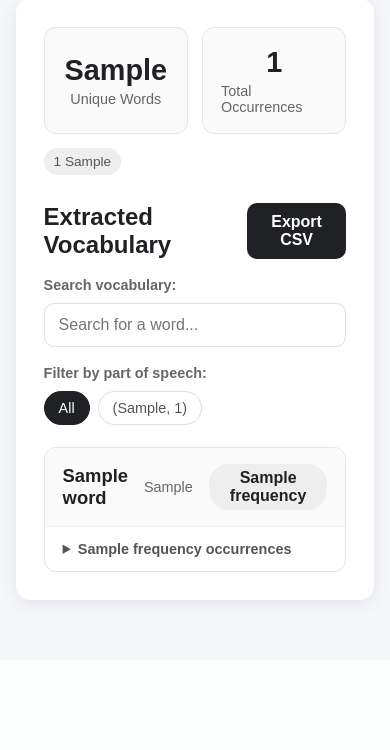
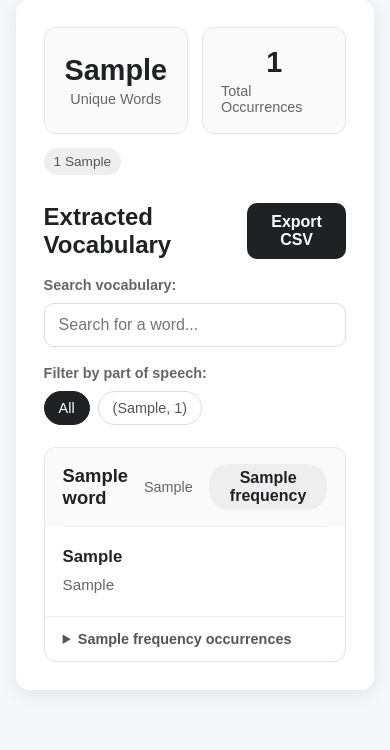
Before and after one commit to Joycie221/korean-vocab-extractor, a Flask app: template templates/index.html in a window 390 px wide. Shown: the part 580-1330 px from the top of the page. Before the commit the page ends 1189 px from the top, so only its background shows below. Run offline with Flask 3, Linux system fonts and the light colour scheme; the template is opened without the code that fills it: most values are stand-ins (such as "Sample title", 1, 10 or a date in 2020).

Commit message:
Add learner-friendly dictionary definitions to vocabulary results

```diff
--- a/app.py
+++ b/app.py
@@ -1,4 +1,7 @@
-from dictionary import lookup_dictionary
+from dictionary import (
+    lookup_dictionary,
+    select_primary_definition,
+)
 from collections import Counter
 from flask import Flask, render_template, request
 from kiwipiepy import Kiwi
@@ -157,15 +160,19 @@ def extract_vocabulary_with_context(text):
                 )
 
                 if word not in results:
+                    definitions = lookup_dictionary(
+                        word,
+                        part_of_speech
+                    )
+
                     results[word] = {
                         "word": word,
                         "part_of_speech": part_of_speech,
                         "frequency": 0,
                         "occurrences": [],
-                        "definitions": lookup_dictionary(
-                            word,
-                            part_of_speech
-                        ),
+                        "definitions": definitions,
+                        "primary_definition":
+                            select_primary_definition(definitions),
                     }
 
                 results[word]["frequency"] += 1
@@ -192,15 +199,19 @@ def extract_vocabulary_with_context(text):
                 )
 
                 if word not in results:
+                    definitions = lookup_dictionary(
+                        word,
+                        part_of_speech
+                    )
+
                     results[word] = {
                         "word": word,
                         "part_of_speech": part_of_speech,
                         "frequency": 0,
                         "occurrences": [],
-                        "definitions": lookup_dictionary(
-                            word,
-                            part_of_speech
-                        ),
+                        "definitions": definitions,
+                        "primary_definition":
+                            select_primary_definition(definitions),
                     }
 
                 results[word]["frequency"] += 1
--- a/dictionary.py
+++ b/dictionary.py
@@ -68,3 +68,40 @@ def lookup_dictionary(word, part_of_speech=None):
 
     finally:
         connection.close()
+
+def select_primary_definition(entries):
+    """Choose the most useful primary definition from dictionary entries."""
+
+    if not entries:
+        return None
+
+    # Prefer entries without a numbered homonym distinction.
+    default_entries = [
+        entry
+        for entry in entries
+        if entry["homonym_number"] == 0
+    ]
+
+    if default_entries:
+        return default_entries[0]
+
+    # Otherwise, prefer the homonym that has the most senses.
+    homonym_counts = {}
+
+    for entry in entries:
+        homonym_number = entry["homonym_number"]
+
+        homonym_counts[homonym_number] = (
+            homonym_counts.get(homonym_number, 0) + 1
+        )
+
+    preferred_homonym = max(
+        homonym_counts,
+        key=homonym_counts.get
+    )
+
+    return next(
+        entry
+        for entry in entries
+        if entry["homonym_number"] == preferred_homonym
+    )
--- a/static/style.css
+++ b/static/style.css
@@ -337,3 +337,96 @@ th {
     cursor: not-allowed;
     opacity: 0.4;
 }
+
+/* Dictionary definitions */
+
+.dictionary-definition {
+    margin: 0 28px;
+    padding: 18px 0 14px;
+    border-top: 1px solid #eeeeee;
+}
+
+.english-word {
+    font-size: 1.05rem;
+    font-weight: 700;
+    line-height: 1.4;
+    color: #242424;
+}
+
+.english-definition {
+    margin-top: 5px;
+    max-width: 760px;
+    font-size: 0.95rem;
+    line-height: 1.6;
+    color: #666666;
+}
+
+
+/* Additional dictionary senses */
+
+.definition-details {
+    margin: 0 28px 16px;
+}
+
+.definition-summary {
+    display: inline-flex;
+    align-items: center;
+    gap: 6px;
+
+    padding: 7px 11px;
+
+    border-radius: 8px;
+
+    font-size: 0.9rem;
+    font-weight: 600;
+
+    color: #555555;
+    background-color: #f5f5f5;
+
+    cursor: pointer;
+
+    transition:
+        background-color 0.2s ease,
+        color 0.2s ease;
+}
+
+.definition-summary:hover {
+    background-color: #eeeeee;
+    color: #222222;
+}
+
+.additional-definitions {
+    margin-top: 12px;
+    padding-left: 14px;
+    border-left: 3px solid #e5e5e5;
+}
+
+.additional-definition {
+    padding: 10px 0;
+}
+
+.additional-definition + .additional-definition {
+    border-top: 1px solid #eeeeee;
+}
+
+
+/* Give dictionary and context sections breathing room */
+
+.context-details {
+    margin-top: 4px;
+}
+
+
+/* Small-screen definition spacing */
+
+@media (max-width: 600px) {
+    .dictionary-definition {
+        margin-left: 18px;
+        margin-right: 18px;
+    }
+
+    .definition-details {
+        margin-left: 18px;
+        margin-right: 18px;
+    }
+}
--- a/templates/index.html
+++ b/templates/index.html
@@ -1,7 +1,10 @@
 <!DOCTYPE html>
+
 <html lang="en">
+
 <head>
     <meta charset="UTF-8">
+
     <meta name="viewport" content="width=device-width, initial-scale=1.0">
 
     <title>Korean Vocabulary Extractor</title>
@@ -160,6 +163,57 @@
                                     {{ item.frequency }}
                                 </span>
                             </div>
+
+                            {% if item.primary_definition %}
+                                {% set primary_definition = item.primary_definition %}
+
+                                <div class="dictionary-definition">
+                                    {% if primary_definition.english_word %}
+                                        <div class="english-word">
+                                            {{ primary_definition.english_word }}
+                                        </div>
+                                    {% endif %}
+
+                                    {% if primary_definition.english_definition %}
+                                        <div class="english-definition">
+                                            {{ primary_definition.english_definition }}
+                                        </div>
+                                    {% endif %}
+                                </div>
+
+                                {% set additional_definitions =
+                                    item.definitions
+                                    | reject("equalto", primary_definition)
+                                    | list
+                                %}
+
+                                {% if additional_definitions %}
+                                    <details class="definition-details">
+                                        <summary class="definition-summary">
+                                            {{ additional_definitions|length }}
+                                            more definition{% if additional_definitions|length != 1 %}s{% endif %}
+                                        </summary>
+
+                                        <div class="additional-definitions">
+                                            {% for definition in additional_definitions %}
+                                                <div class="additional-definition">
+                                                    {% if definition.english_word %}
+                                                        <div class="english-word">
+                                                            {{ definition.english_word }}
+                                                        </div>
+                                                    {% endif %}
+
+                                                    {% if definition.english_definition %}
+                                                        <div class="english-definition">
+                                                            {{ definition.english_definition }}
+                                                        </div>
+                                                    {% endif %}
+                                                </div>
+                                            {% endfor %}
+                                        </div>
+                                    </details>
+                                {% endif %}
+                            {% endif %}
 
                             <details class="context-details">
                                 <summary class="context-summary">
@@ -372,4 +426,5 @@
         );
     </script>
 </body>
+
 </html>
```
Also changed, not shown: tests/test_dictionary.py (+18 -1 lines), tests/test_parser.py (+16 -0 lines).
